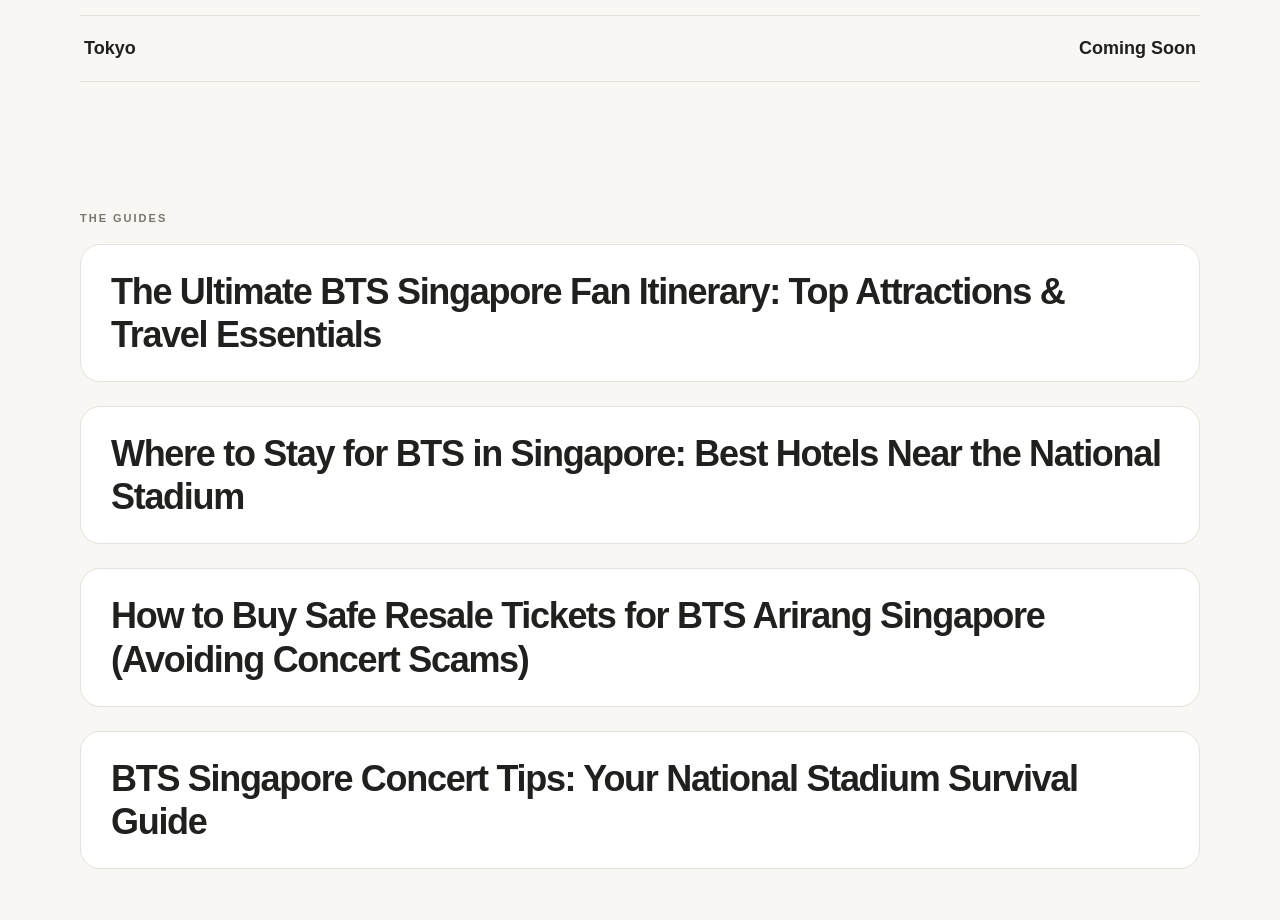
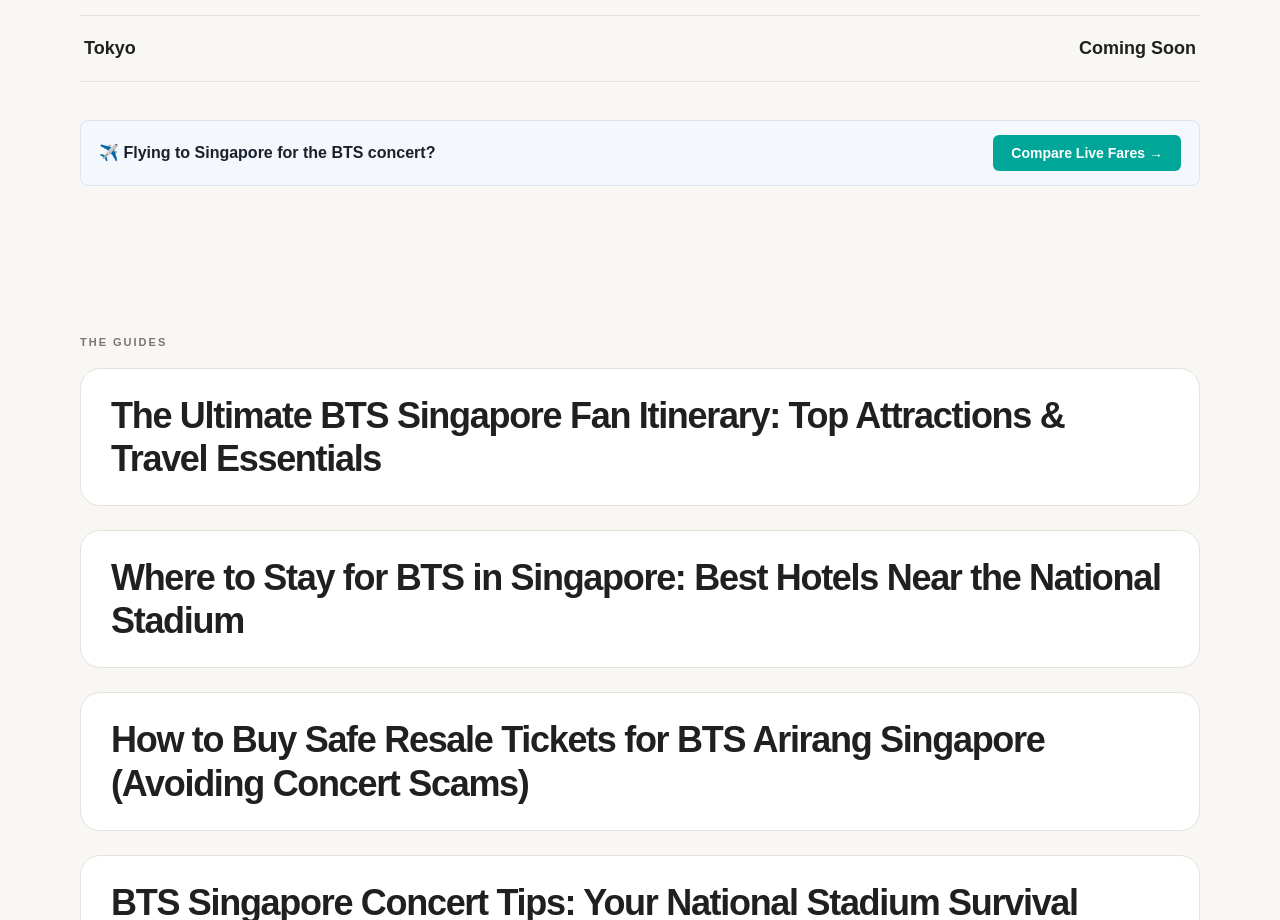
Before and after one commit to bonvoyage22/bonvoyage22.github.io, a plain HTML site: page index.html in a window 1280 px wide. Shown: the part 1120-2040 px from the top of the page. Drawn offline with Linux system fonts and the light colour scheme.

Commit message:
Added affiliate bar for BTS concert flights
Added a CTA affiliate bar for flight comparison to Singapore.

```diff
--- a/index.html
+++ b/index.html
@@ -573,7 +573,22 @@ header {
         <span class="count-number">Coming Soon</span>
       </span>
     </div>
+<br>
+<!-- Single-Line Text + CTA Affiliate Bar -->
+<div style="display: flex; flex-wrap: wrap; align-items: center; justify-content: space-between; gap: 12px; background-color: #f4f7fb; border: 1px solid #dbe4f0; border-radius: 8px; padding: 14px 18px; margin: 20px 0; font-family: Arial, sans-serif;">
 
+  <span style="font-size: 16px; font-weight: 600; color: #1a202c;">
+    ✈️ Flying to Singapore for the BTS concert?
+  </span>
+
+  <a href="https://aviasales.tpo.mx/EnyAExRa"
+     target="_blank"
+     rel="nofollow sponsored noopener"
+     style="background-color: #00a698; color: #ffffff; text-decoration: none; font-size: 14px; font-weight: bold; padding: 10px 18px; border-radius: 6px; white-space: nowrap;">
+    Compare Live Fares →
+  </a>
+
+</div>
   </div>
 
 </section>
```
